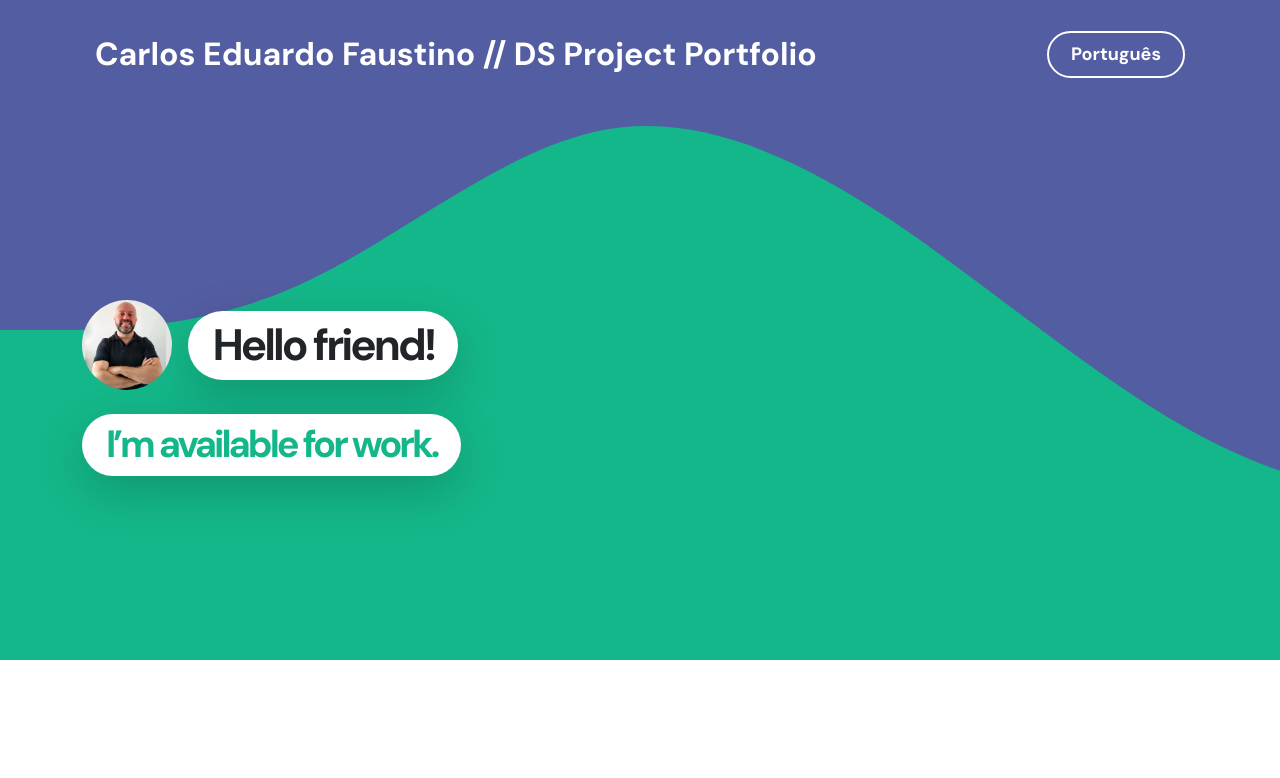
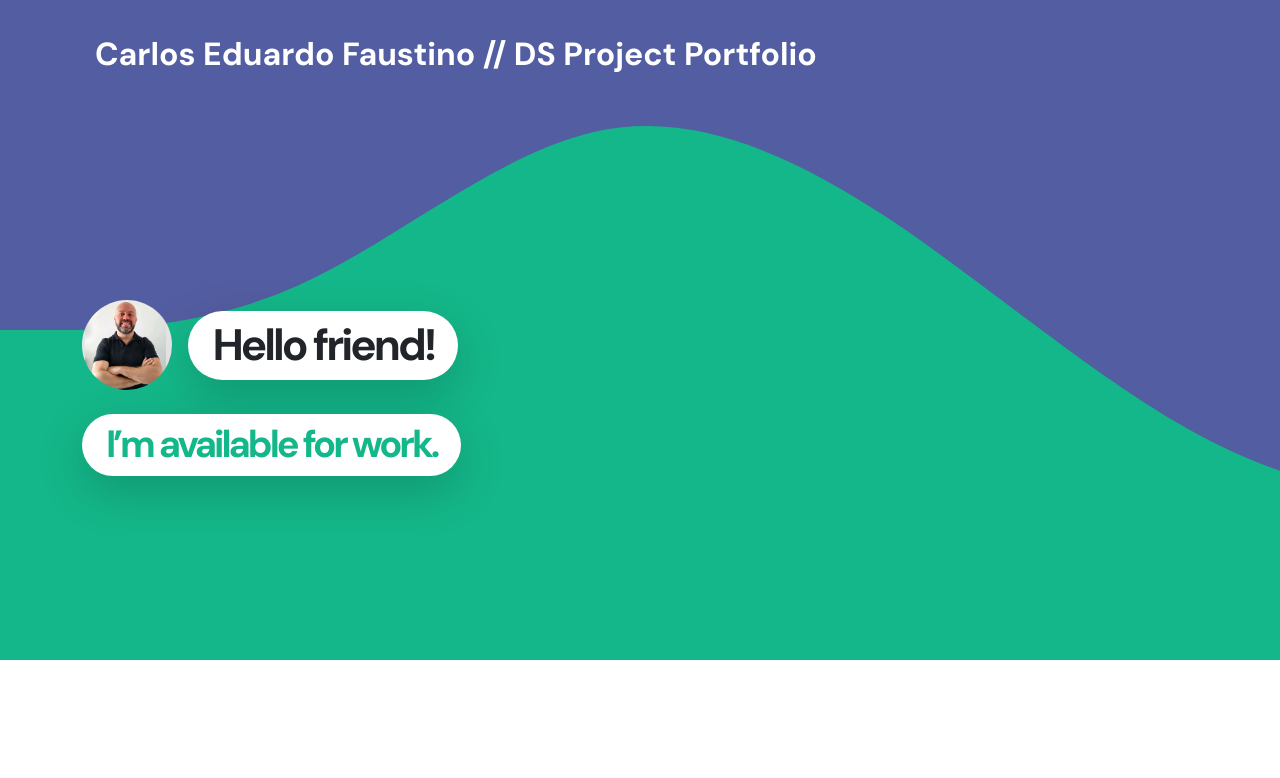
Before and after one commit to caefaustino/website, a plain HTML site: page index.html in a window 1280 px wide. Shown: the top 778 px of the page. Drawn offline with Linux system fonts and the light colour scheme.

Commit message:
Update index.html

```diff
--- a/index.html
+++ b/index.html
@@ -50,16 +50,6 @@ https://templatemo.com/tm-578-first-portfolio
 
                 <a href="index.html" class="navbar-brand mx-auto mx-lg-0">Carlos Eduardo Faustino // DS Project Portfolio</a>
 
-                <div class="d-flex align-items-center d-lg-none">
-
-                    <a class="custom-btn btn">Português</a>
-                </div>
-
-                <div class="collapse navbar-collapse" id="navbarNav">
-                    <div class="d-lg-flex align-items-center d-none ms-auto">
-                        <a class="custom-btn btn">Português</a>
-                    </div>
-                </div>
 
             </div>
         </nav>
```
